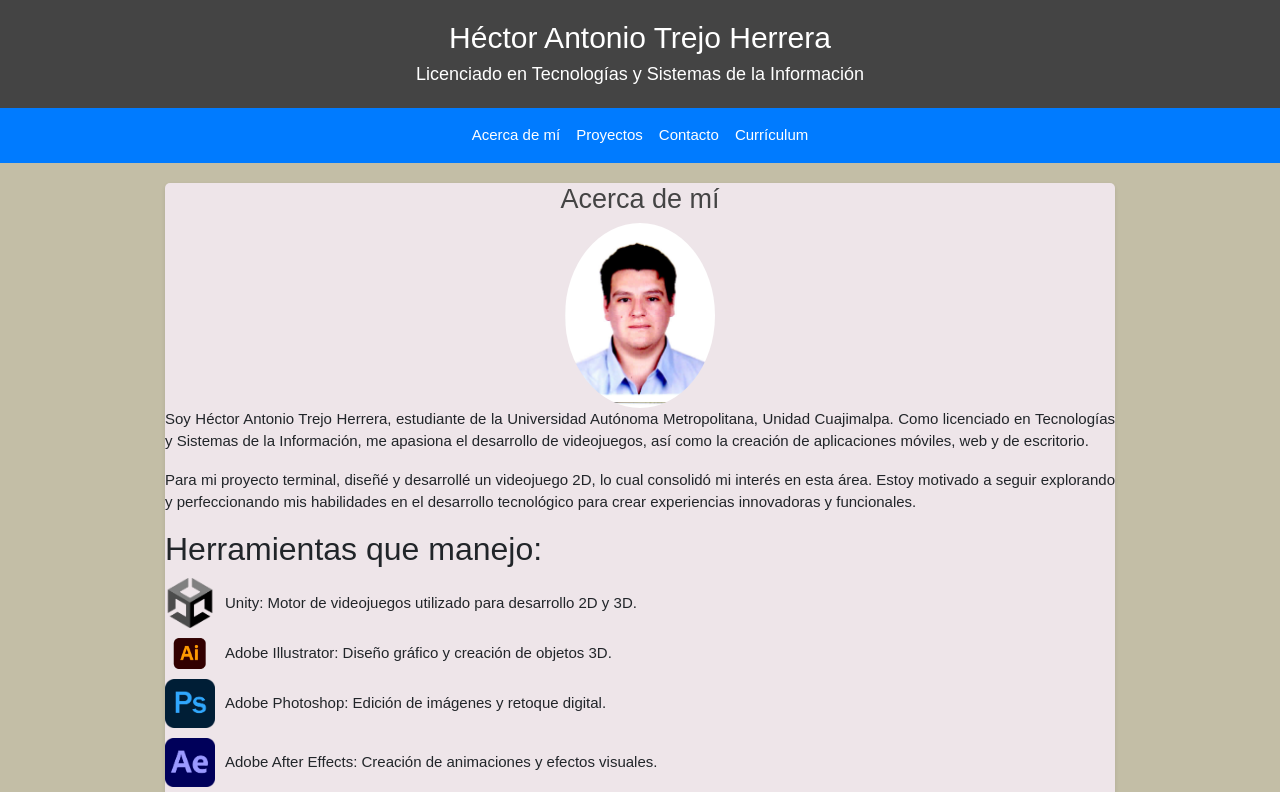
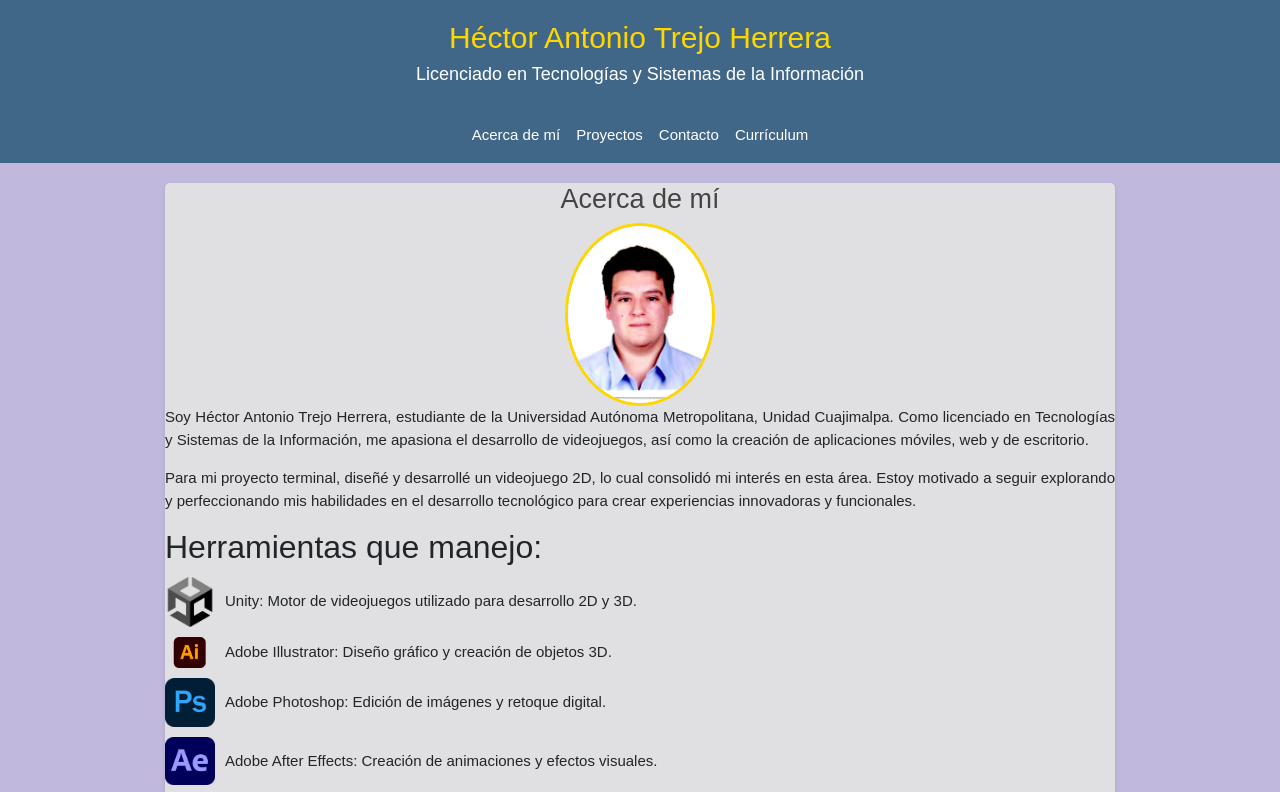
Before and after one commit to Hector9009/Portafolio, a plain HTML site: page index.html in a window 1280 px wide. Shown: the top 792 px of the page. Drawn offline with nearby package versions, Linux system fonts and the light colour scheme.

Commit message:
Se Cambio el color por una paleta de colores

```diff
--- a/Css/estilo.css
+++ b/Css/estilo.css
@@ -1,6 +1,6 @@
 
 body {
-    background-color: #c3bea6 !important;
+    background-color: #C0B9DD !important;
     font-family: 'Arial', sans-serif !important;
     font-size: 15px !important;
     text-align: justify !important;
@@ -11,7 +11,7 @@ body {
 
     /* Cabecera */
     header {
-        background-color: #444;
+        background-color:#416788;
         color: #fff;
         padding: 20px;
         text-align: center;
@@ -20,6 +20,7 @@ body {
     header h1 {
         margin: 0;
         font-size: 2em;
+        color: #FFD700
     }
 
     header p {
@@ -31,7 +32,7 @@ body {
     section {
         margin: 20px auto;
         max-width: 950px;
-        background-color: #EEE5E9; /* Fondo actualizado */
+        background-color: #E0E0E2;  /* Fondo actualizado */
         border-radius: 5px;
         box-shadow: 0 2px 4px rgba(0, 0, 0, 0.1);
     }
@@ -63,6 +64,7 @@ body {
         width: 150px;
         height: auto;
         border-radius: 50%;
+        border: 3px solid #FFD700;
     }
 
     #unity{
@@ -143,7 +145,7 @@ body {
 
     /* Pie de página */
     footer {
-        background-color: #475b71;
+        background-color: #416788;
         color: #fff;
         text-align: center;
         padding: 5px; /* Altura del pie reducida */
--- a/index.html
+++ b/index.html
@@ -17,7 +17,7 @@
         <p>Licenciado en Tecnologías y Sistemas de la Información</p>
     </header>
 
-    <nav class="navbar navbar-expand-lg" style="background-color: #007bff;">
+    <nav class="navbar navbar-expand-lg" style="background-color: #416788;">
         <div class="container-fluid">
             <button class="navbar-toggler" type="button" data-bs-toggle="collapse" data-bs-target="#navbarNav" aria-controls="navbarNav" aria-expanded="false" aria-label="Toggle navigation">
                 <span class="navbar-toggler-icon"></span>
```
